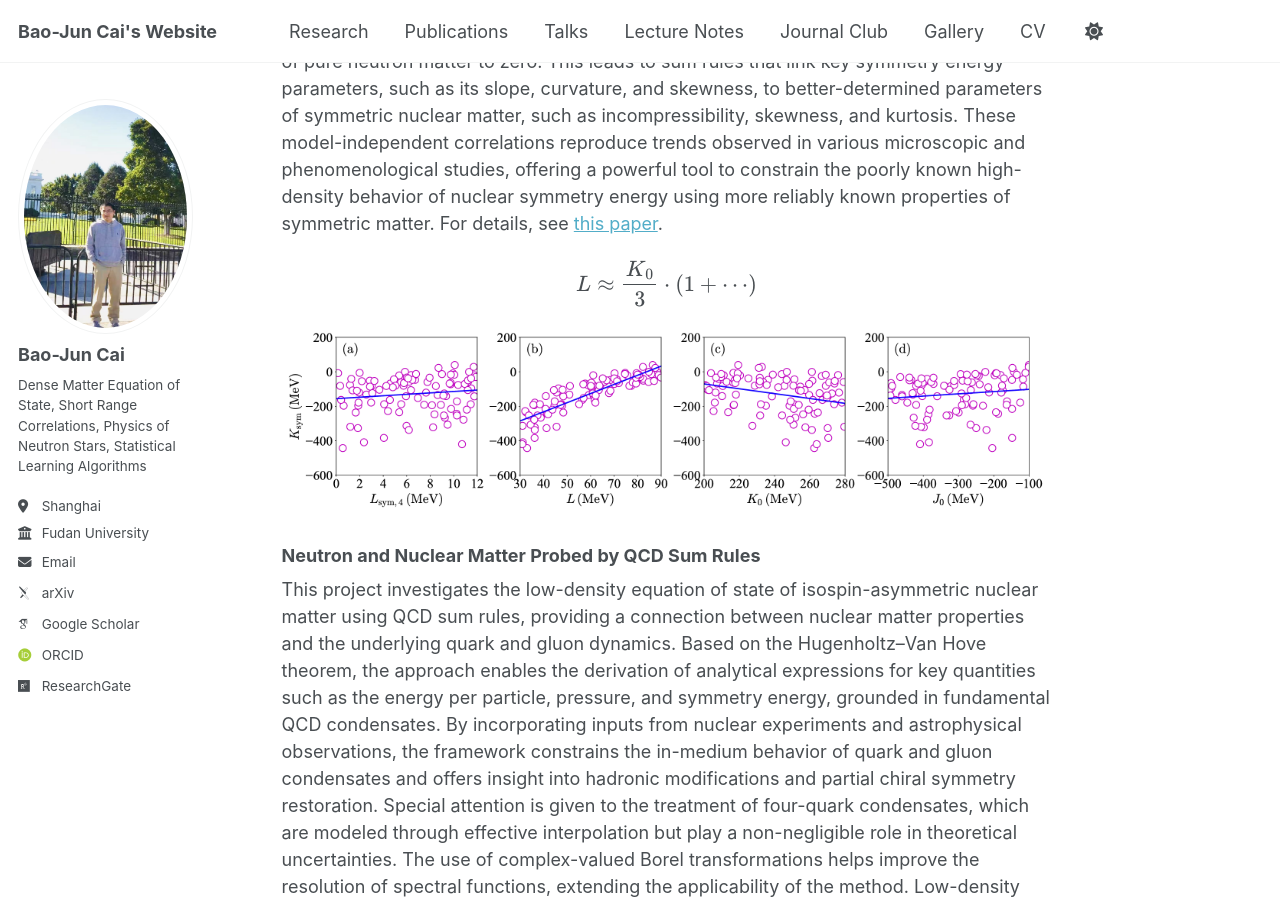
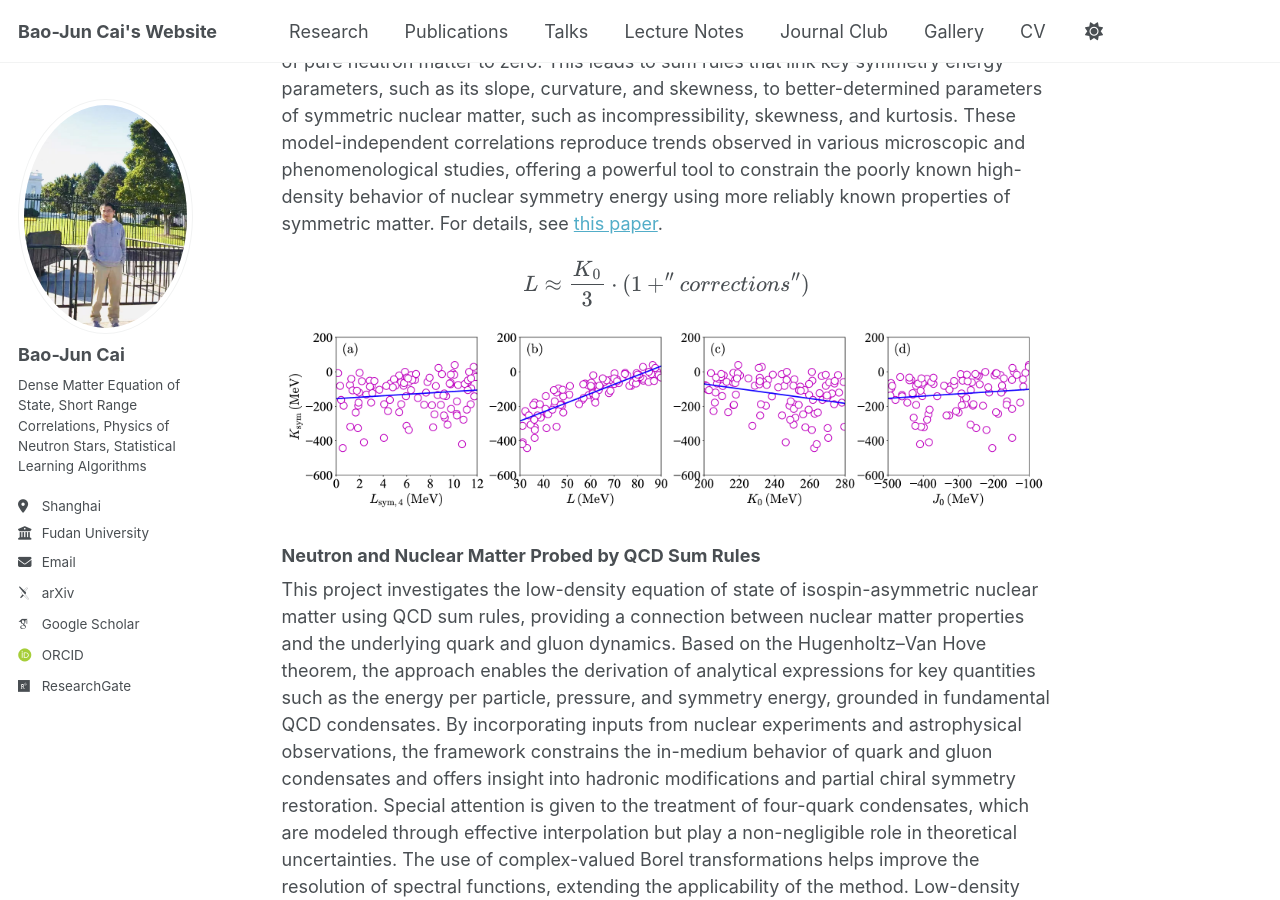
Before and after one commit to bjcai-phys/bjcai-phys.github.io, a Jekyll site: the page built from _pages/pubs.md, in a window 1280 px wide and 900 px high, scrolled down 4372 px. Built offline with Jekyll 4.4.1, drawn with Linux system fonts in a browser that asks for light colours; some web fonts are replaced.

Commit message:
Update pubs.md

```diff
--- a/_pages/pubs.md
+++ b/_pages/pubs.md
@@ -57,7 +57,7 @@ This work generalizes the Hugenholtz–Van Hove theorem to arbitrary spatial dim
 This project investigates the intrinsic correlations between the equation of state parameters of symmetric nuclear matter and the nuclear symmetry energy, based on the fundamental physical constraint that pure neutron matter is unbound in nature that is, it does not saturate at any finite density and continues to lower its energy as the density decreases. By expressing the energy per nucleon of neutron-rich matter as a power series in isospin asymmetry, an analytical condition is derived from setting the saturation density of pure neutron matter to zero. This leads to sum rules that link key symmetry energy parameters, such as its slope, curvature, and skewness, to better-determined parameters of symmetric nuclear matter, such as incompressibility, skewness, and kurtosis. These model-independent correlations reproduce trends observed in various microscopic and phenomenological studies, offering a powerful tool to constrain the poorly known high-density behavior of nuclear symmetry energy using more reliably known properties of symmetric matter.
 For details, see <a href="https://journals.aps.org/prc/abstract/10.1103/PhysRevC.103.034607" target="_blank">this paper</a>.
 
-$$L\approx\frac{K_0}{3}\cdot(1+\cdots)$$
+$$L\approx\frac{K_0}{3}\cdot(1+''corrections'')$$
 
 ![](https://bjcai-phys.github.io/images/w-unbound.png){:width="100%"}
 
```
